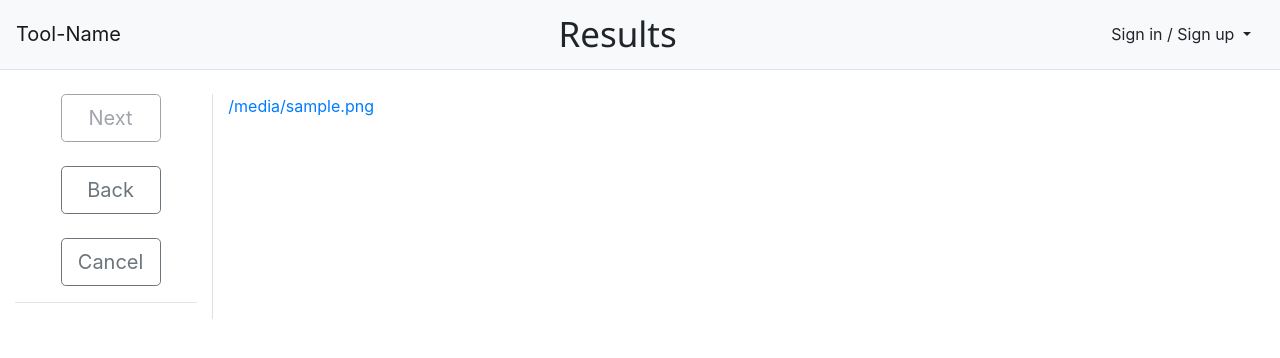
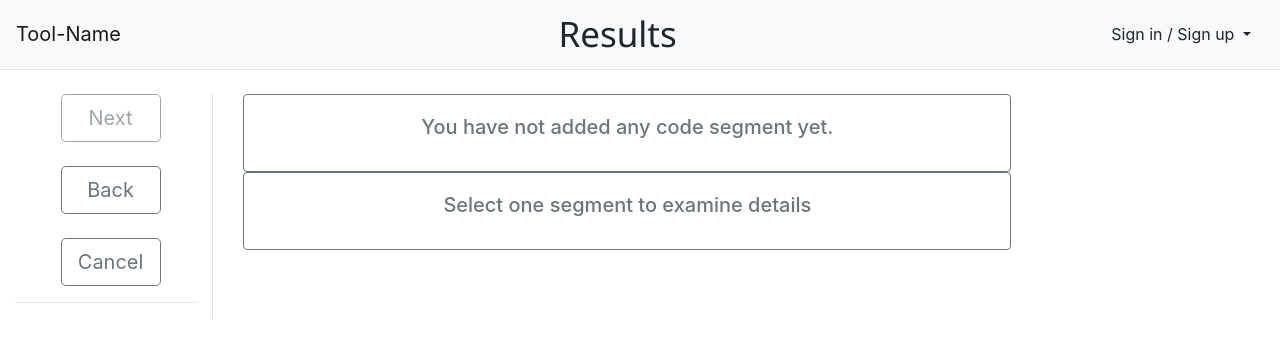
Before and after one commit to ajpetersons/Misconduct-Assessment-Tool, a Django app: template misconduct_detection_app/templates/misconduct_detection_app/results.html in a window 1280 px wide. Shown: the top 358 px of the page. Run offline with Django 3.2, Linux system fonts and the light colour scheme; the template is opened without the code that fills it: most values are stand-ins (such as "Sample title", 1, 10 or a date in 2020); parts of the project's set-up code (start-up, migrations or seed data) failed here and were passed over; some libraries are stand-ins or nearby versions.

Commit message:
Using json to send results

```diff
--- a/misconduct_detection_app/templates/misconduct_detection_app/results.html
+++ b/misconduct_detection_app/templates/misconduct_detection_app/results.html
@@ -14,14 +14,31 @@
 {% endblock %}
 
 {% block content %}
-    {% for file in file_content %}
-        <a href="results/{{ file }}" target="_blank">{{ file }}</a>
-        <br>
-    {% endfor %}
+    <div class="container-fluid">
+        <div class="row flex-xl-nowrap">
+            <div class="input-group col-12 col-md-12 col-lg-12">
+                <div class="card border-secondary" style="width: 48rem;" id="segmentDisplayBox">
+                    <div class="card-body text-secondary text-center">
+                        <h5 class="card-title">You have not added any code segment yet.</h5>
+                    </div>
+                </div>
+
+                <div class="card border-secondary" style="width: 48rem;" id="segmentDetailsDisplayBox">
+                    <div class="card-body text-secondary text-center">
+                        <h5 class="card-title">Select one segment to examine details</h5>
+                    </div>
+                </div>
+            </div>
+        </div>
+    </div>
 {% endblock %}
 
 {% block javaScriptOnPage %}
     <script>
         pageName = "Results";
+        var jplag_results_json_string = JSON.parse("{{jplag_results_json_string|escapejs}}");
+
+        // jplag_results_json_string["Segment_1"]["misconduct_detection_app\\uploads\\folders\\inf2c-cs\\0\\palin_finder.c"]
+
     </script>
 {% endblock %}
```
Also changed, not shown: misconduct_detection_app/detection_lib_manager.py (+8 -1 lines), misconduct_detection_app/views.py (+16 -8 lines).
